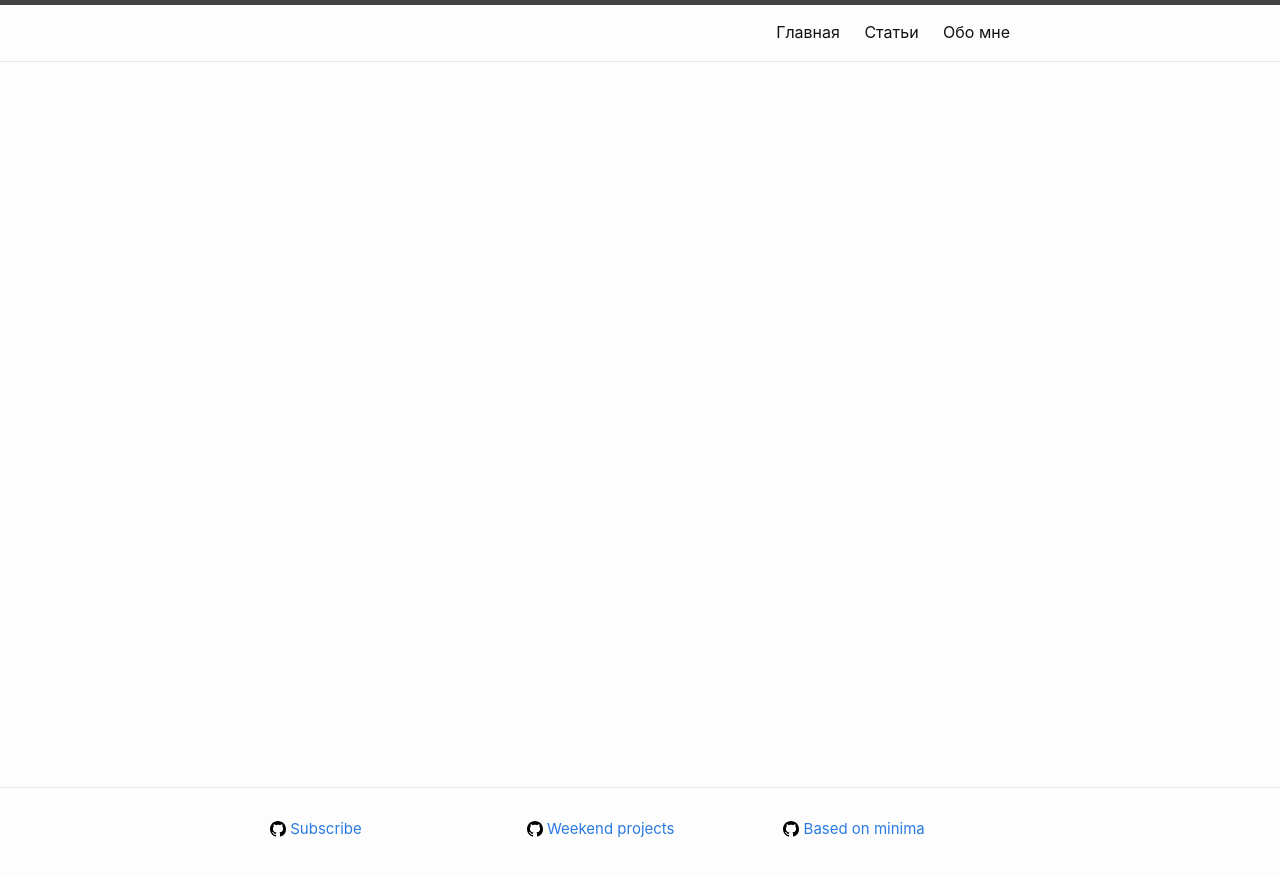
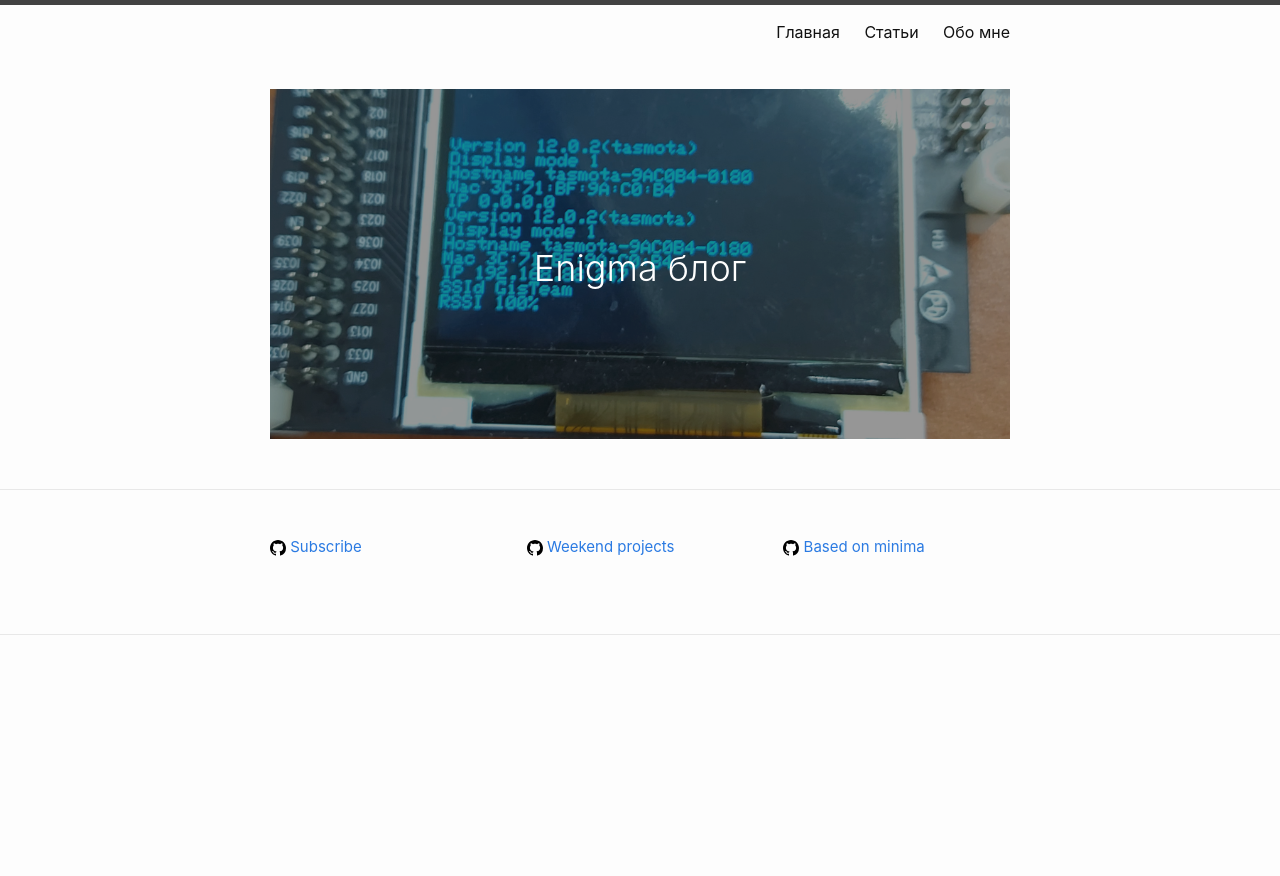
Before and after one commit to Enigma0960/enigma0960.github.io, a Jekyll site: the page built from index.md, in a window 1280 px wide. Shown: the top 876 px of the page. Built offline with Jekyll 4.4.1, drawn with Linux system fonts in a browser that asks for light colours.

Commit message:
Add index page head image

```diff
--- a/_includes/header.html
+++ b/_includes/header.html
@@ -1,4 +1,4 @@
-<header class="site-header">
+<div class="site-header">
     <div class="wrapper">
         <nav class="site-nav">
             <input type="checkbox" id="nav-trigger" class="nav-trigger"/>
--- a/_layouts/home.html
+++ b/_layouts/home.html
@@ -1,6 +1,17 @@
 ---
 layout: default
 ---
+<div class="site-header-image" style="background-image: url('{{ "assets/img/index-header.jpg" | relative_url }}')">
+    <div class="container">
+        <div class="row">
+            <div class="col-lg-8 col-lg-offset-2 col-md-10 col-md-offset-1 ">
+                <div class="site-heading">
+                    <span class="subheading">{{ page.description }}</span>
+                </div>
+            </div>
+        </div>
+    </div>
+</div>
 
 <div class="home">
     {{ content }}
--- a/_sass/minima/custom-styles.scss
+++ b/_sass/minima/custom-styles.scss
@@ -1,2 +1,65 @@
 // Placeholder to allow defining custom styles that override everything else.
 // (Use `_sass/minima/custom-variables.scss` to override variable defaults)
+
+
+.site-header-image {
+  background-blend-mode: multiply;
+  background: #919191 no-repeat scroll center center;
+  -webkit-background-size: cover;
+  -moz-background-size: cover;
+  background-size: cover;
+  -o-background-size: cover;
+  margin-bottom: 0;
+  opacity:95%;
+}
+
+@media only screen and (min-width: 768px) {
+  .site-header-image {
+    margin-bottom: 20px;
+  }
+}
+
+.site-header-image .site-heading {
+  padding: 85px 0 55px;
+  color: white;
+}
+
+@media only screen and (min-width: 768px) {
+  .site-header-image .site-heading {
+    padding: 150px 0;
+  }
+}
+
+.site-header-image .site-heading {
+  padding: 95px 0 70px;
+}
+
+@media only screen and (min-width: 768px) {
+  .site-header-image .site-heading {
+    padding: 150px 0;
+  }
+}
+
+.site-header-image .site-heading {
+  text-align: center;
+}
+
+.site-header-image .site-heading h1 {
+  margin-top: 0;
+  font-size: 50px;
+}
+
+.site-header-image .site-heading .subheading {
+  font-family: -apple-system, BlinkMacSystemFont, "Helvetica Neue", "Arial", "PingFang SC", "Hiragino Sans GB", "STHeiti", "Microsoft YaHei", "Microsoft JhengHei", "Source Han Sans SC", "Noto Sans CJK SC", "Source Han Sans CN", "Noto Sans SC", "Source Han Sans TC", "Noto Sans CJK TC", "WenQuanYi Micro Hei", SimSun, sans-serif;
+  font-size: 36px;
+  line-height: 1.1;
+  display: block;
+  font-weight: 300;
+  margin: 10px 0 0;
+}
+
+@media only screen and (min-width: 768px) {
+  .site-header-image .site-heading h1 {
+    font-size: 80px;
+  }
+}
--- a/index.md
+++ b/index.md
@@ -1,5 +1,6 @@
 ---
 layout: home
-title: Главная
+title: "Главная"
 permalink: /
+description: "Enigma блог"
 ---
```
Also changed, not shown: assets/img/index-header.jpg (added).
